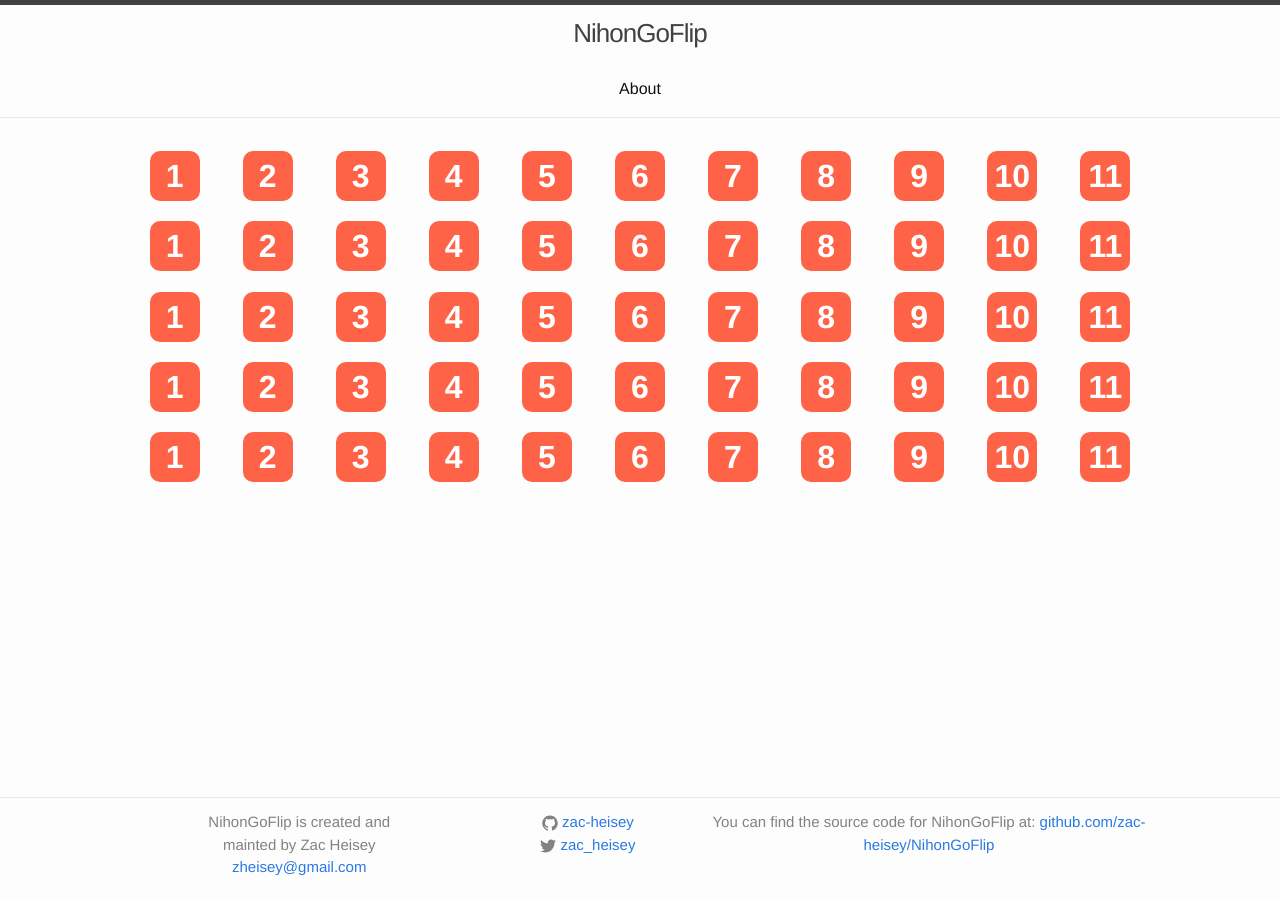
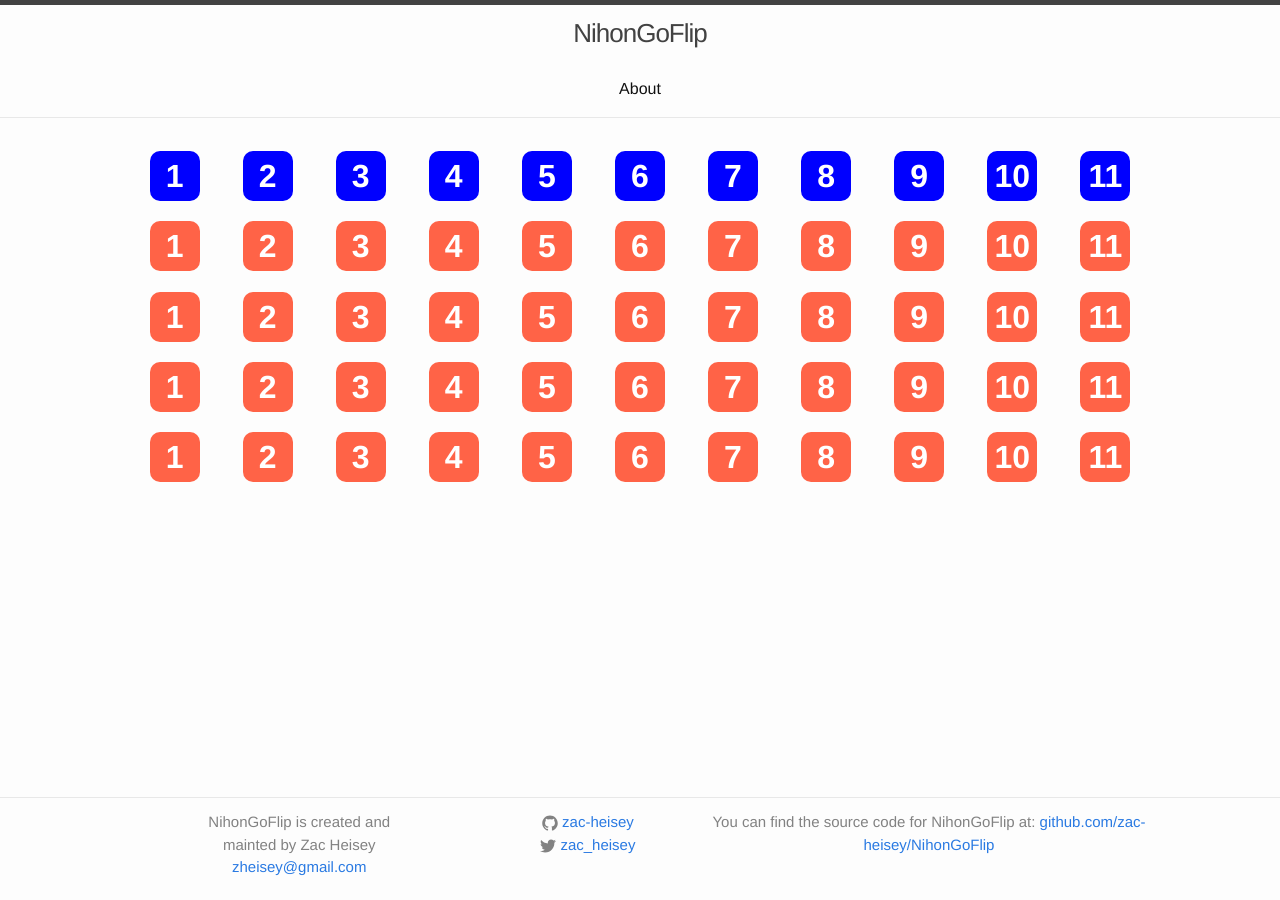
Before and after one commit to zac-heisey/NihonGoFlip, a Jekyll site: the page built from index.html, in a window 1280 px wide. Built offline with Jekyll 4.4.1, drawn with Linux system fonts in a browser that asks for light colours.

Commit message:
implement color testing for .container-row-# divs

```diff
--- a/css/custom.css
+++ b/css/custom.css
@@ -67,6 +67,10 @@ body {
   border-radius: 10px;
 }
 
+.container-row-1 li {
+  background: blue;
+}
+
 
 
 
```
